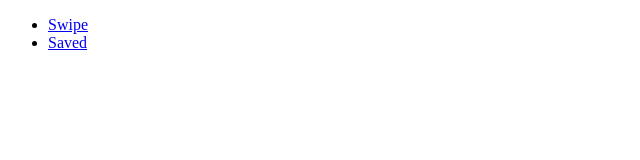
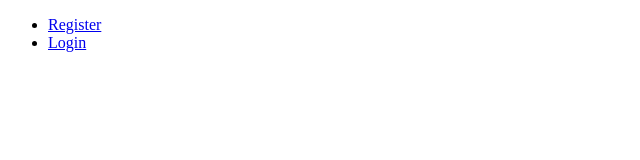
Before and after one commit to ikcilrep/fooderpwa, a React (Create React App) app: page /auth in a window 1280 px wide. Before the commit this address led to /main. Shown: the top 160 px of the page, without its empty margins (0-640 px from the left). Built offline with nearby package versions, Linux system fonts and the light colour scheme.

Commit message:
Replace mock auth variables with real ones

```diff
--- a/src/App.js
+++ b/src/App.js
@@ -3,21 +3,27 @@ import { BrowserRouter as Router, Route, Redirect } from "react-router-dom";
 
 import "./App.css";
 import MainScreen from "./Components/MainScreen";
-import AuthScreen from "./auth/AuthScreen";
+import AuthScreen from "./Components/auth/AuthScreen";
+import { useAuth0 } from "@auth0/auth0-react";
 
-const isAuth = true; // PLACEHOLDER
 
 const App = () => {
+  const { isAuthenticated, isLoading } = useAuth0();
+
+  if (isLoading) {
+    return <div>Loading ...</div>;
+  }
+
   return (
     <Router>
       <Route path="/main">
-        {isAuth ? <MainScreen /> : <Redirect to="/auth" />}
+        {isAuthenticated ? <MainScreen /> : <Redirect to="/auth" />}
       </Route>
       <Route path="/auth">
-        {isAuth ? <Redirect to="/main" /> : <AuthScreen />}
+        {isAuthenticated ? <Redirect to="/main" /> : <AuthScreen />}
       </Route>
       <Route exact path="/">
-        {isAuth ? <Redirect to="/main" /> : <Redirect to="/auth" />}
+        {isAuthenticated ? <Redirect to="/main" /> : <Redirect to="/auth" />}
       </Route>
       {/* <Route path="*">*/}
       {/* <NoRouteMatch /> */}
```
Also changed, not shown: src/Components/PrivateRoute.js (+7 -3 lines).
